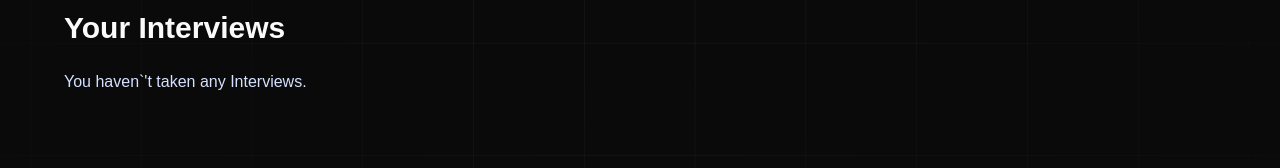
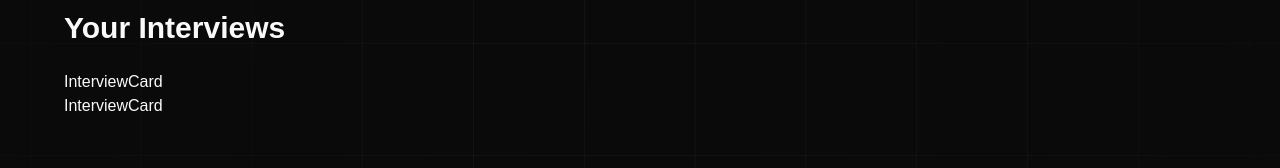
Before and after one commit to SamsonGulma/Practical-Interview_Platform-NextJS-gemini_ai, a Next.js app in the folder Practical/: page / in a window 1280 px wide. Shown: the part 519-687 px from the top of the page. Built offline with nearby package versions, Linux system fonts and the light colour scheme; a web font is replaced by a local one.

Commit message:
Interview Card

```diff
--- a/Practical/app/(root)/page.tsx
+++ b/Practical/app/(root)/page.tsx
@@ -1,4 +1,6 @@
+import InterviewCard from '@/components/InterviewCard'
 import { Button } from '@/components/ui/button'
+import { dummyInterviews } from '@/constants'
 import { Link } from 'lucide-react'
 import Image from 'next/image'
 import React from 'react'
@@ -21,7 +23,10 @@ const page = () => {
       <section className='flex flex-col gap-6 mt-8 '>
         <h2>Your Interviews</h2>
         <div className='interviews-sections'>
-          <p>You haven`&apos;t taken any Interviews.</p>
+          {dummyInterviews.map((interview) => (
+            <InterviewCard key={interview.id} {...interview} />
+          ))}
+
         </div>
       </section>
       <section className='flex flex-col gap-6 mt-8 '>
--- /dev/null
+++ b/Practical/components/InterviewCard.tsx
@@ -0,0 +1,14 @@
+import React from 'react'
+import dayjs from 'dayjs';
+
+const InterviewCard = ({ InterviewId, userId, role, type, techstack,
+    level, questions, finalized, createdAt} : InterviewCardProps
+) => {
+    const feedback = null as Feedback | null;
+    const normalizedType = /mix/gi.test(type) ? "Mixed" : type;
+  return (
+    <div>InterviewCard</div>
+  )
+}
+
+export default InterviewCard
--- a/Practical/constants/index.ts
+++ b/Practical/constants/index.ts
@@ -204,27 +204,27 @@
 //   "/yahoo.png",
 // ];
 
-// export const dummyInterviews: Interview[] = [
-//   {
-//     id: "1",
-//     userId: "user1",
-//     role: "Frontend Developer",
-//     type: "Technical",
-//     techstack: ["React", "TypeScript", "Next.js", "Tailwind CSS"],
-//     level: "Junior",
-//     questions: ["What is React?"],
-//     finalized: false,
-//     createdAt: "2024-03-15T10:00:00Z",
-//   },
-//   {
-//     id: "2",
-//     userId: "user1",
-//     role: "Full Stack Developer",
-//     type: "Mixed",
-//     techstack: ["Node.js", "Express", "MongoDB", "React"],
-//     level: "Senior",
-//     questions: ["What is Node.js?"],
-//     finalized: false,
-//     createdAt: "2024-03-14T15:30:00Z",
-//   },
-// ];
+export const dummyInterviews: Interview[] = [
+  {
+    id: "1",
+    userId: "user1",
+    role: "Frontend Developer",
+    type: "Technical",
+    techstack: ["React", "TypeScript", "Next.js", "Tailwind CSS"],
+    level: "Junior",
+    questions: ["What is React?"],
+    finalized: false,
+    createdAt: "2024-03-15T10:00:00Z",
+  },
+  {
+    id: "2",
+    userId: "user1",
+    role: "Full Stack Developer",
+    type: "Mixed",
+    techstack: ["Node.js", "Express", "MongoDB", "React"],
+    level: "Senior",
+    questions: ["What is Node.js?"],
+    finalized: false,
+    createdAt: "2024-03-14T15:30:00Z",
+  },
+];
```
